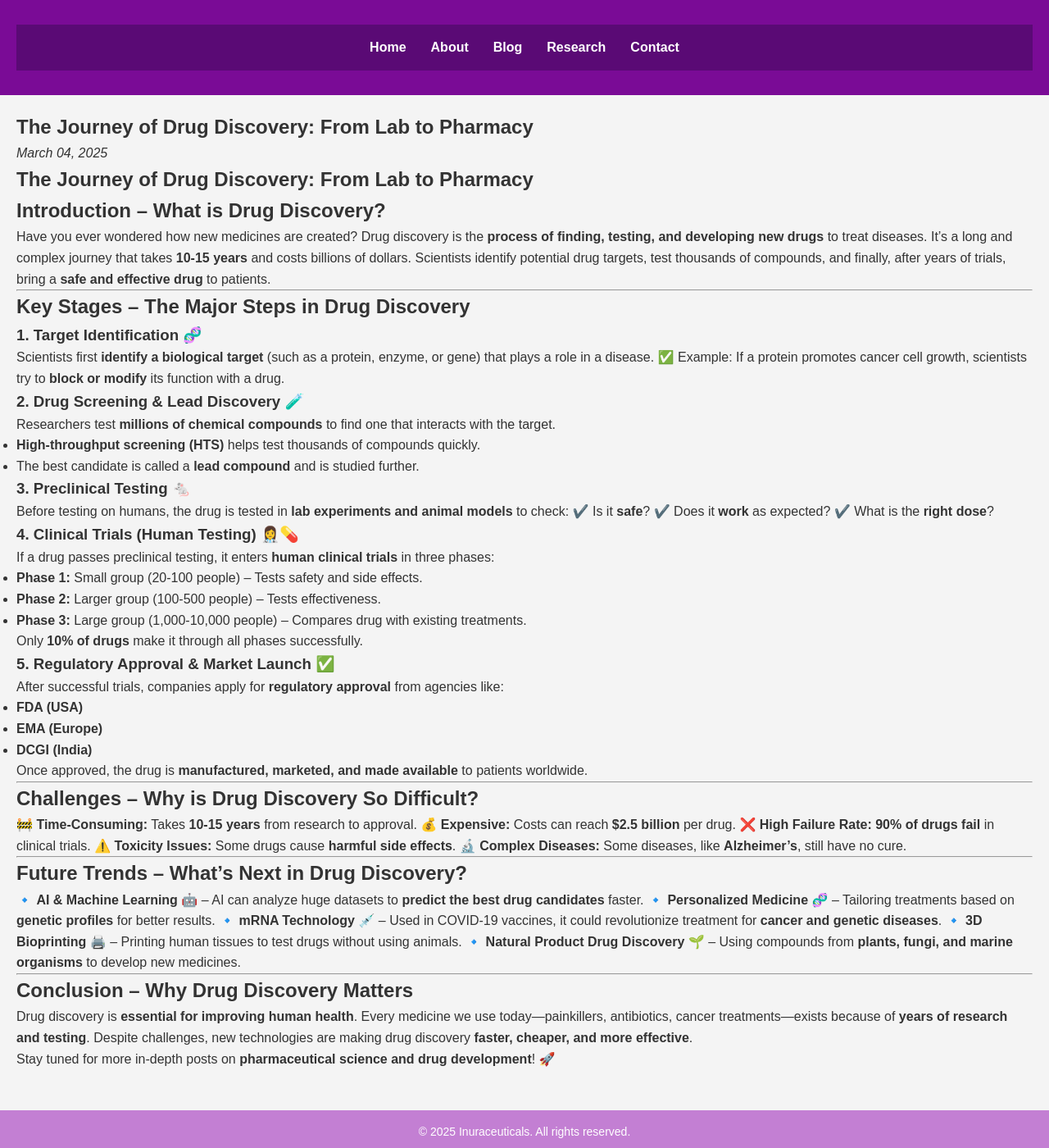
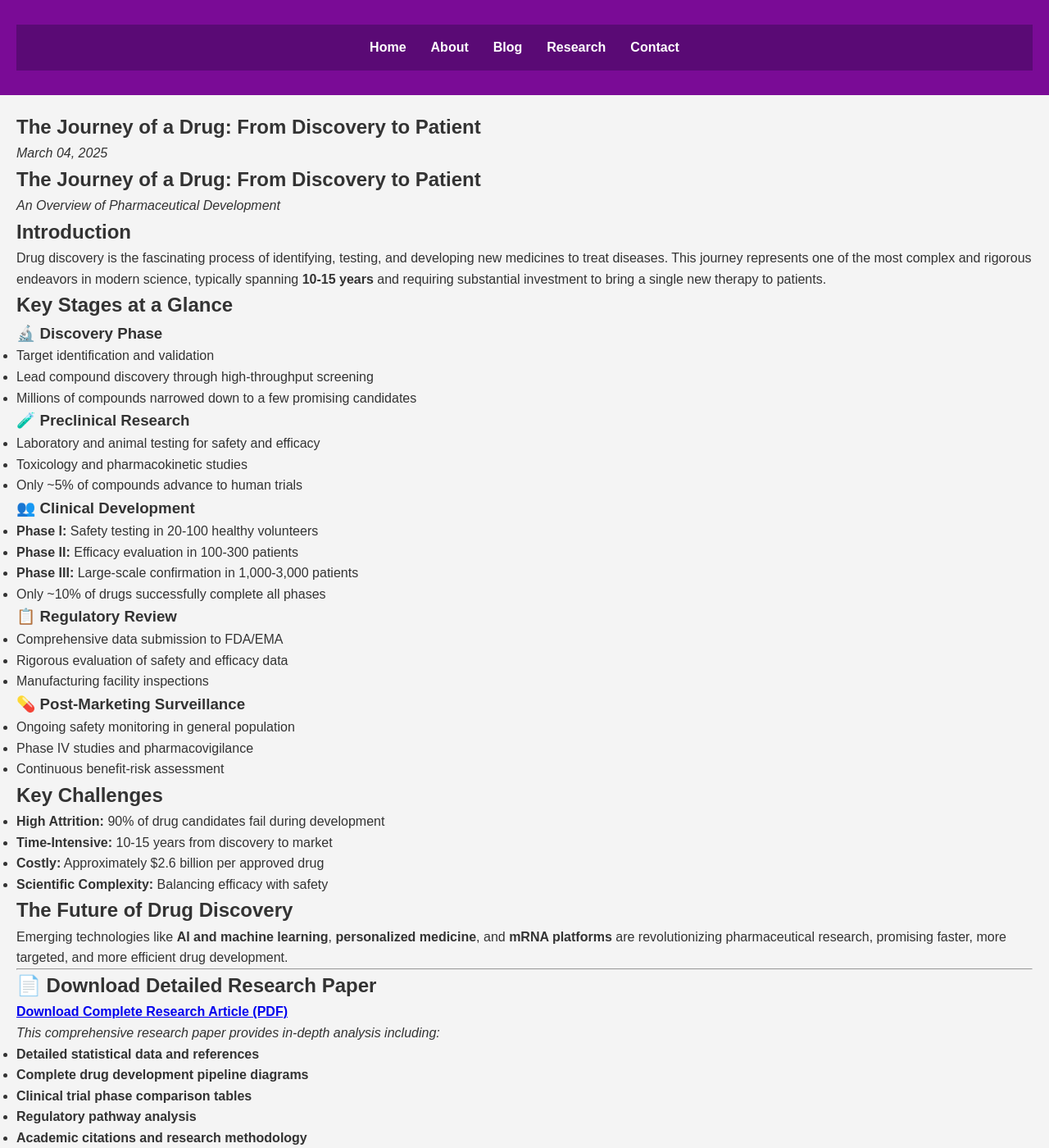
Before and after one commit to InuraK/inuraceuticals, a Jekyll site: the page built from _posts/2025-03-04-my-first-post.md, in a window 1280 px wide and 1400 px high. Shown: the whole window at 82% size. Built offline with Jekyll 4.4.1, drawn with Linux system fonts in a browser that asks for light colours; our own code applies the rules of GitHub Pages for plain Markdown files; some of the changed text lies outside the part shown.

Commit message:
Update 2025-03-04-my-first-post.md

```diff
--- a/_posts/2025-03-04-my-first-post.md
+++ b/_posts/2025-03-04-my-first-post.md
@@ -1,72 +1,69 @@
 ---
-title: "The Journey of Drug Discovery: From Lab to Pharmacy"
+title: "The Journey of a Drug: From Discovery to Patient"
 date: 2025-03-04
 author: "Inuraceuticals"
 categories: [Drug Discovery, Pharmaceutical Science]
-tags: [Drug Development, Clinical Trials, AI in Pharma]
+tags: [Drug Development, Clinical Trials, FDA Approval]
 ---
 
-# **The Journey of Drug Discovery: From Lab to Pharmacy**
+# **The Journey of a Drug: From Discovery to Patient**
+*An Overview of Pharmaceutical Development*
 
-## **Introduction – What is Drug Discovery?**
-Have you ever wondered how new medicines are created? Drug discovery is the **process of finding, testing, and developing new drugs** to treat diseases. It’s a long and complex journey that takes **10-15 years** and costs billions of dollars. Scientists identify potential drug targets, test thousands of compounds, and finally, after years of trials, bring a **safe and effective drug** to patients.
+## **Introduction**
+Drug discovery is the fascinating process of identifying, testing, and developing new medicines to treat diseases. This journey represents one of the most complex and rigorous endeavors in modern science, typically spanning **10-15 years** and requiring substantial investment to bring a single new therapy to patients.
+
+## **Key Stages at a Glance**
+
+### 🔬 **Discovery Phase**
+- Target identification and validation
+- Lead compound discovery through high-throughput screening
+- Millions of compounds narrowed down to a few promising candidates
+
+### 🧪 **Preclinical Research**
+- Laboratory and animal testing for safety and efficacy
+- Toxicology and pharmacokinetic studies
+- Only ~5% of compounds advance to human trials
+
+### 👥 **Clinical Development**
+- **Phase I:** Safety testing in 20-100 healthy volunteers
+- **Phase II:** Efficacy evaluation in 100-300 patients
+- **Phase III:** Large-scale confirmation in 1,000-3,000 patients
+- Only ~10% of drugs successfully complete all phases
+
+### 📋 **Regulatory Review**
+- Comprehensive data submission to FDA/EMA
+- Rigorous evaluation of safety and efficacy data
+- Manufacturing facility inspections
+
+### 💊 **Post-Marketing Surveillance**
+- Ongoing safety monitoring in general population
+- Phase IV studies and pharmacovigilance
+- Continuous benefit-risk assessment
+
+## **Key Challenges**
+- **High Attrition:** 90% of drug candidates fail during development
+- **Time-Intensive:** 10-15 years from discovery to market
+- **Costly:** Approximately $2.6 billion per approved drug
+- **Scientific Complexity:** Balancing efficacy with safety
+
+## **The Future of Drug Discovery**
+Emerging technologies like **AI and machine learning**, **personalized medicine**, and **mRNA platforms** are revolutionizing pharmaceutical research, promising faster, more targeted, and more efficient drug development.
 
 ---
 
-## **Key Stages – The Major Steps in Drug Discovery**
+## **📄 Download Detailed Research Paper**
 
-### **1. Target Identification** 🧬
-Scientists first **identify a biological target** (such as a protein, enzyme, or gene) that plays a role in a disease.
-✅ Example: If a protein promotes cancer cell growth, scientists try to **block or modify** its function with a drug.
+[**Download Complete Research Article (PDF)**](The Journey of a Drug.pdf)
 
-### **2. Drug Screening & Lead Discovery** 🧪
-Researchers test **millions of chemical compounds** to find one that interacts with the target.
-- **High-throughput screening (HTS)** helps test thousands of compounds quickly.
-- The best candidate is called a **lead compound** and is studied further.
+*This comprehensive research paper provides in-depth analysis including:*
+- **Detailed statistical data and references**
+- **Complete drug development pipeline diagrams**
+- **Clinical trial phase comparison tables**
+- **Regulatory pathway analysis**
+- **Academic citations and research methodology**
 
-### **3. Preclinical Testing** 🐁
-Before testing on humans, the drug is tested in **lab experiments and animal models** to check:
-✔️ Is it **safe**?
-✔️ Does it **work** as expected?
-✔️ What is the **right dose**?
-
-### **4. Clinical Trials (Human Testing)** 👩‍⚕️💊
-If a drug passes preclinical testing, it enters **human clinical trials** in three phases:
-- **Phase 1:** Small group (20-100 people) – Tests safety and side effects.
-- **Phase 2:** Larger group (100-500 people) – Tests effectiveness.
-- **Phase 3:** Large group (1,000-10,000 people) – Compares drug with existing treatments.
-
-Only **10% of drugs** make it through all phases successfully.
-
-### **5. Regulatory Approval & Market Launch** ✅
-After successful trials, companies apply for **regulatory approval** from agencies like:
-- **FDA (USA)**
-- **EMA (Europe)**
-- **DCGI (India)**
-
-Once approved, the drug is **manufactured, marketed, and made available** to patients worldwide.
+*Ideal for students, researchers, and professionals seeking thorough understanding of pharmaceutical development processes.*
 
 ---
 
-## **Challenges – Why is Drug Discovery So Difficult?**
-🚧 **Time-Consuming:** Takes **10-15 years** from research to approval.
-💰 **Expensive:** Costs can reach **$2.5 billion** per drug.
-❌ **High Failure Rate:** **90% of drugs fail** in clinical trials.
-⚠️ **Toxicity Issues:** Some drugs cause **harmful side effects**.
-🔬 **Complex Diseases:** Some diseases, like **Alzheimer’s**, still have no cure.
-
----
-
-## **Future Trends – What’s Next in Drug Discovery?**
-🔹 **AI & Machine Learning** 🤖 – AI can analyze huge datasets to **predict the best drug candidates** faster.
-🔹 **Personalized Medicine** 🧬 – Tailoring treatments based on **genetic profiles** for better results.
-🔹 **mRNA Technology** 💉 – Used in COVID-19 vaccines, it could revolutionize treatment for **cancer and genetic diseases**.
-🔹 **3D Bioprinting** 🖨️ – Printing human tissues to test drugs without using animals.
-🔹 **Natural Product Drug Discovery** 🌱 – Using compounds from **plants, fungi, and marine organisms** to develop new medicines.
-
----
-
-## **Conclusion – Why Drug Discovery Matters**
-Drug discovery is **essential for improving human health**. Every medicine we use today—painkillers, antibiotics, cancer treatments—exists because of **years of research and testing**. Despite challenges, new technologies are making drug discovery **faster, cheaper, and more effective**.
-
-Stay tuned for more in-depth posts on **pharmaceutical science and drug development**! 🚀
+*Part of the Inuraceuticals Research Initiative - Advancing Pharmaceutical Knowledge*
```
